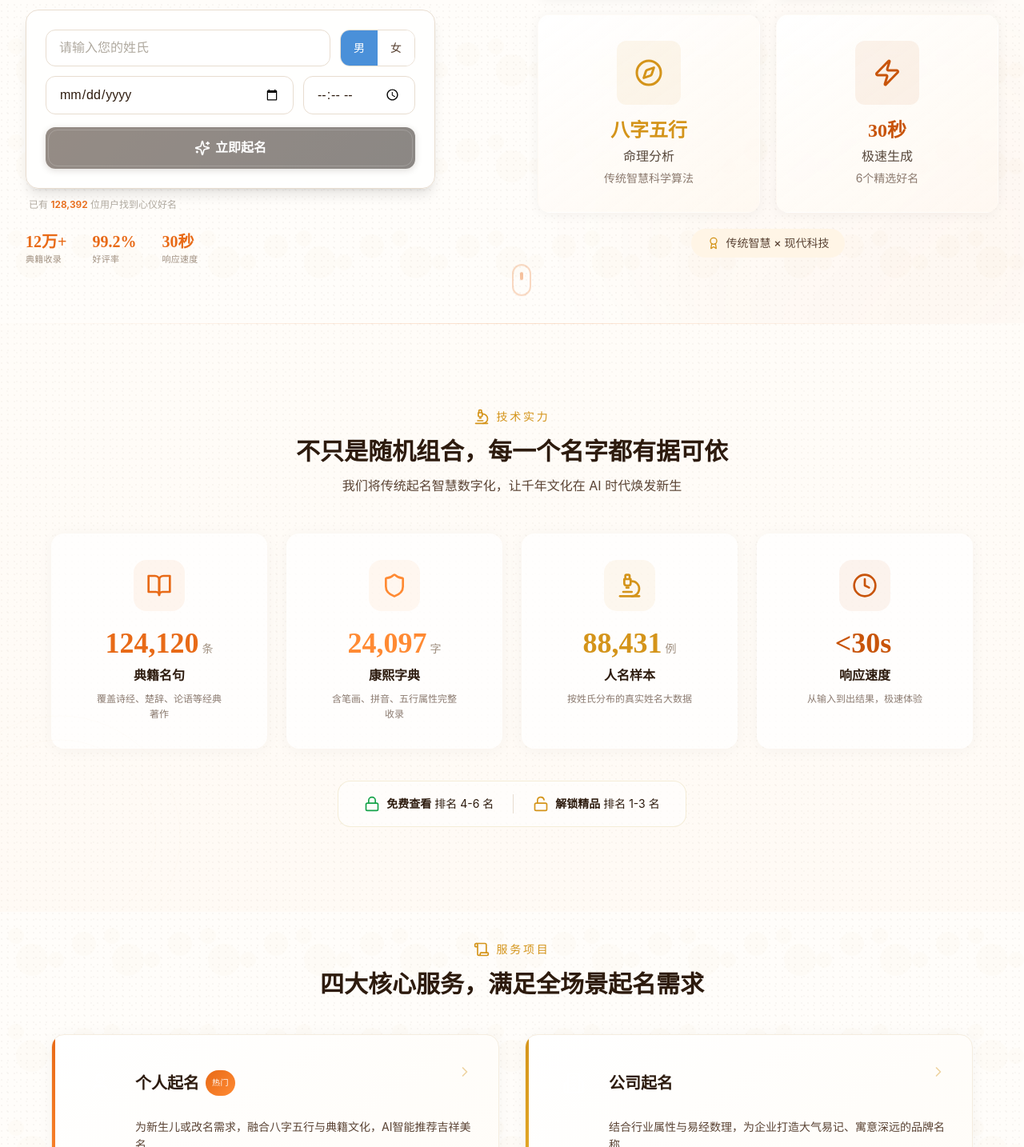
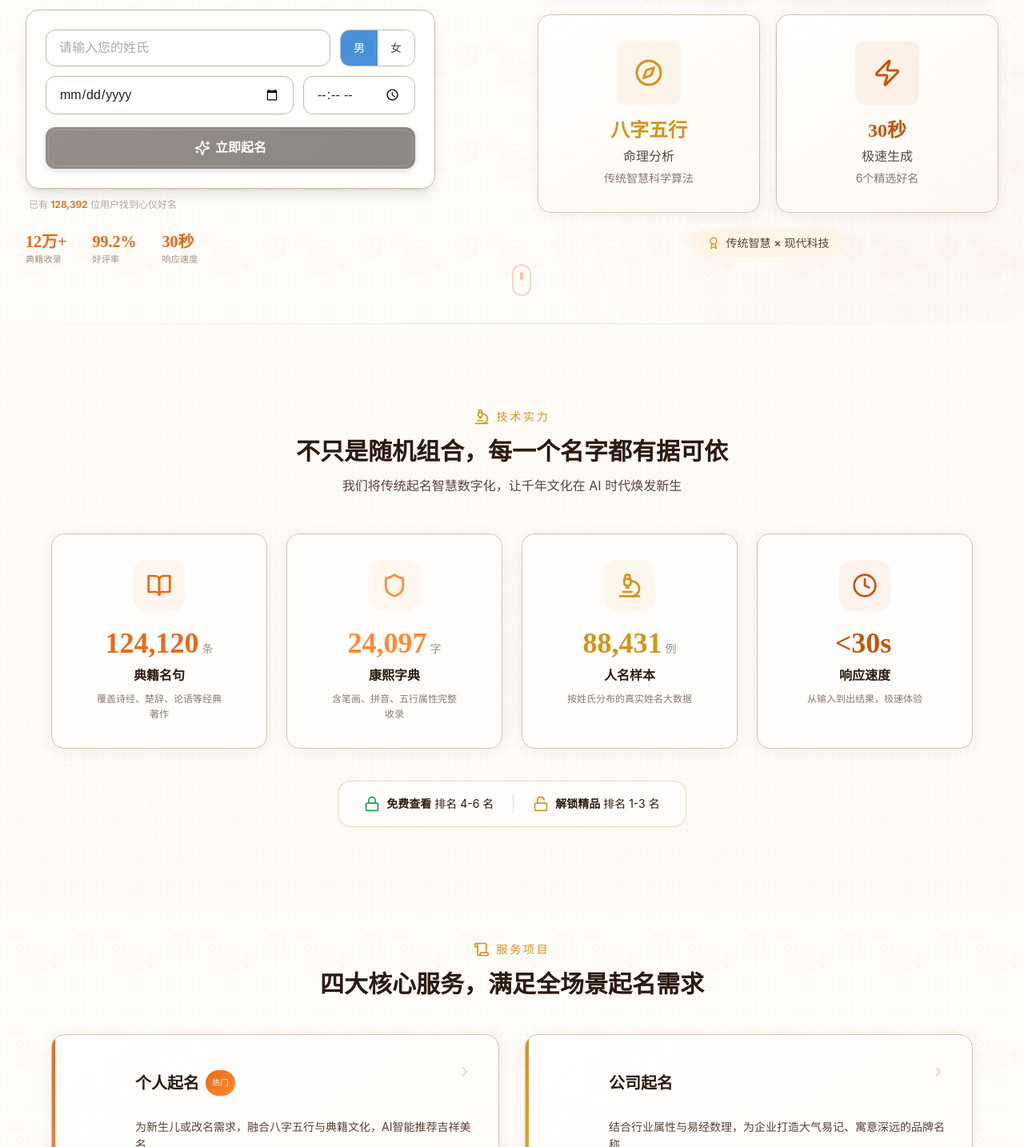
Before and after one commit to longtail2026/seekname, a Next.js app: page / in a window 1280 px wide. Shown: the part 396-1830 px from the top of the page at 80% size. Built offline with nearby package versions, Linux system fonts and the light colour scheme.

Commit message:
style: 加深全页卡片边框颜色 - 宣纸背景下更清晰可见

```diff
--- a/src/app/globals.css
+++ b/src/app/globals.css
@@ -30,7 +30,7 @@
   --ink-light: #4A3528;
   --secondary: #2D1B0E;
   --muted: #F5EDE0;
-  --border: #E8DDD0;
+  --border: #C8B8A8;
 
   /* ═══ 功能色 - 全部基于暖橙色调 ═══ */
   --success: #2EAD5A;    /* 绿色保持（自然/正确） */
--- a/src/app/page.tsx
+++ b/src/app/page.tsx
@@ -182,7 +182,7 @@ export default function Home() {
 
               {/* 起名表单 - 完整字段 */}
               <form onSubmit={handleSubmit} className="mb-6">
-                <div className="bg-white/85 backdrop-blur-sm rounded-2xl p-5 lg:p-6 shadow-lg border border-[#E8DDD0] max-w-lg mx-auto lg:mx-0">
+                <div className="bg-white/85 backdrop-blur-sm rounded-2xl p-5 lg:p-6 shadow-lg border border-[#C8B8A8] max-w-lg mx-auto lg:mx-0">
                   {/* 第一行：姓氏 + 性别 */}
                   <div className="flex gap-3 mb-3">
                     <div className="relative flex-1 min-w-0">
@@ -204,7 +204,7 @@ export default function Home() {
                           setSurname(val);
                         }}
                         placeholder="请输入您的姓氏"
-                        className="w-full px-4 py-2.5 text-base bg-white border border-[#E8DDD0]
+                        className="w-full px-4 py-2.5 text-base bg-white border border-[#C8B8A8]
                                    rounded-xl focus:border-[#E86A17] focus:outline-none focus:shadow-[0_0_0_3px_rgba(232,106,23,0.15)]
                                    transition-all duration-300 placeholder:text-[#B0AAA0]"
                         style={{ fontFamily: "'Noto Serif SC', serif" }}
@@ -212,7 +212,7 @@ export default function Home() {
                       />
                     </div>
                     {/* 性别选择 */}
-                    <div className="flex rounded-xl overflow-hidden border border-[#E8DDD0] shrink-0">
+                    <div className="flex rounded-xl overflow-hidden border border-[#C8B8A8] shrink-0">
                       {(["男", "女"] as const).map((g) => (
                         <button
                           key={g}
@@ -239,7 +239,7 @@ export default function Home() {
                         type="date"
                         value={birthDate}
                         onChange={(e) => setBirthDate(e.target.value)}
-                        className="w-full px-4 py-2.5 text-base bg-white border border-[#E8DDD0]
+                        className="w-full px-4 py-2.5 text-base bg-white border border-[#C8B8A8]
                                    rounded-xl focus:border-[#E86A17] focus:outline-none focus:shadow-[0_0_0_3px_rgba(232,106,23,0.15)]
                                    transition-all duration-300 text-[#2D1B0E]"
                         style={{ fontFamily: "'Noto Sans SC', sans-serif" }}
@@ -251,7 +251,7 @@ export default function Home() {
                         value={birthTime}
                         onChange={(e) => setBirthTime(e.target.value)}
                         placeholder="可选"
-                        className="w-full px-4 py-2.5 text-base bg-white border border-[#E8DDD0]
+                        className="w-full px-4 py-2.5 text-base bg-white border border-[#C8B8A8]
                                    rounded-xl focus:border-[#E86A17] focus:outline-none focus:shadow-[0_0_0_3px_rgba(232,106,23,0.15)]
                                    transition-all duration-300 text-[#2D1B0E]"
                         style={{ fontFamily: "'Noto Sans SC', sans-serif" }}
@@ -311,16 +311,16 @@ export default function Home() {
                     style={{
                       background: 'linear-gradient(145deg, rgba(255,255,255,0.92), rgba(255,248,240,0.85))',
                       borderTop: `3px solid ${card.color}`,
-                      border: '1px solid transparent',
-                      boxShadow: '0 2px 16px rgba(44,24,16,0.05)',
+                      border: '1px solid #D4C4B0',
+                      boxShadow: '0 2px 16px rgba(44,24,16,0.06)',
                     }}
                     onMouseEnter={(e) => {
                       (e.currentTarget as HTMLDivElement).style.borderColor = '#E86A17';
-                      (e.currentTarget as HTMLDivElement).style.boxShadow = '0 4px 24px rgba(232,106,23,0.15)';
+                      (e.currentTarget as HTMLDivElement).style.boxShadow = '0 4px 24px rgba(232,106,23,0.18)';
                     }}
                     onMouseLeave={(e) => {
-                      (e.currentTarget as HTMLDivElement).style.borderColor = 'transparent';
-                      (e.currentTarget as HTMLDivElement).style.boxShadow = '0 2px 16px rgba(44,24,16,0.05)';
+                      (e.currentTarget as HTMLDivElement).style.borderColor = '#D4C4B0';
+                      (e.currentTarget as HTMLDivElement).style.boxShadow = '0 2px 16px rgba(44,24,16,0.06)';
                     }}
                   >
                     {/* 图标 */}
@@ -396,14 +396,14 @@ export default function Home() {
                 <div
                   key={idx}
                   className="group text-center p-6 lg:p-8 rounded-2xl transition-all duration-300 hover:-translate-y-1"
-                  style={{ background: 'rgba(255,255,255,0.75)', border: '1px solid transparent', boxShadow: '0 2px 20px rgba(44,24,16,0.04)' }}
+                  style={{ background: 'rgba(255,255,255,0.80)', border: '1px solid #D4C4B0', boxShadow: '0 2px 20px rgba(44,24,16,0.06)' }}
                   onMouseEnter={(e) => {
                     (e.currentTarget as HTMLDivElement).style.borderColor = '#E86A17';
-                    (e.currentTarget as HTMLDivElement).style.boxShadow = '0 4px 24px rgba(232,106,23,0.15)';
+                    (e.currentTarget as HTMLDivElement).style.boxShadow = '0 4px 24px rgba(232,106,23,0.18)';
                   }}
                   onMouseLeave={(e) => {
-                    (e.currentTarget as HTMLDivElement).style.borderColor = 'transparent';
-                    (e.currentTarget as HTMLDivElement).style.boxShadow = '0 2px 20px rgba(44,24,16,0.04)';
+                    (e.currentTarget as HTMLDivElement).style.borderColor = '#D4C4B0';
+                    (e.currentTarget as HTMLDivElement).style.boxShadow = '0 2px 20px rgba(44,24,16,0.06)';
                   }}
                 >
                   <div
@@ -426,7 +426,7 @@ export default function Home() {
 
             {/* 底部说明 */}
             <div className="mt-10 text-center">
-              <div className="inline-flex items-center gap-6 px-8 py-4 rounded-2xl" style={{ background: 'rgba(255,255,255,0.6)', border: '1px solid rgba(201,168,76,0.2)' }}>
+              <div className="inline-flex items-center gap-6 px-8 py-4 rounded-2xl" style={{ background: 'rgba(255,255,255,0.70)', border: '1px solid rgba(201,168,76,0.40)' }}>
                 <div className="flex items-center gap-2">
                   <UnlockIcon className="w-5 h-5 text-green-600" />
                   <span className="text-sm text-[#2D1B0E]"><strong>免费查看</strong> 排名 4-6 名</span>
@@ -468,7 +468,7 @@ export default function Home() {
                   key={idx}
                   href={svc.href}
                   className="group block relative overflow-hidden rounded-2xl p-7 lg:p-8 transition-all duration-400 hover:-translate-y-1 hover:shadow-2xl"
-                  style={{ background: 'linear-gradient(145deg, #FFFFFF, #FFFCF7)', border: '1px solid #F5EDE0', boxShadow: '0 2px 20px rgba(44,24,16,0.04)' }}
+                  style={{ background: 'linear-gradient(145deg, #FFFFFF, #FFFCF7)', border: '1px solid #D4C4B0', boxShadow: '0 2px 20px rgba(44,24,16,0.06)' }}
                   onMouseEnter={(e) => {
                     const el = e.currentTarget;
                     el.style.borderColor = '#E86A17';
@@ -476,8 +476,8 @@ export default function Home() {
                   }}
                   onMouseLeave={(e) => {
                     const el = e.currentTarget;
-                    el.style.borderColor = '#F5EDE0';
-                    el.style.boxShadow = '0 2px 20px rgba(44,24,16,0.04)';
+                    el.style.borderColor = '#D4C4B0';
+                    el.style.boxShadow = '0 2px 20px rgba(44,24,16,0.06)';
                   }}
                 >
                   {/* 左侧色条 */}
@@ -594,7 +594,7 @@ export default function Home() {
                     <p className="text-sm lg:text-base text-[#5A4334] leading-relaxed mb-5 italic" style={{ lineHeight: '1.8' }}>
                       &ldquo;{t.content}&rdquo;
                     </p>
-                    <div className="flex items-center gap-3 pt-3 border-t border-[#E8DDD0]/50">
+                    <div className="flex items-center gap-3 pt-3 border-t border-[#C8B8A8]/60">
                       <div
                         className="w-10 h-10 rounded-full flex items-center justify-center text-white font-bold text-sm shrink-0"
                         style={{ background: idx === 0 ? '#E86A17' : idx === 1 ? '#D4941A' : '#F09A3A' }}
```
